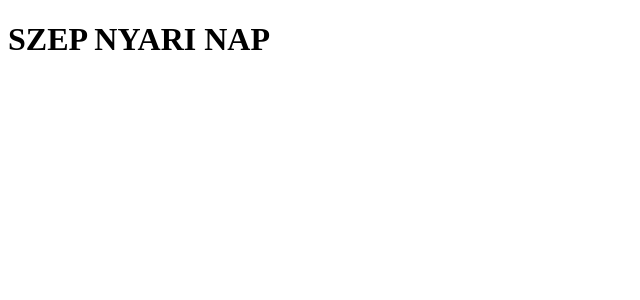
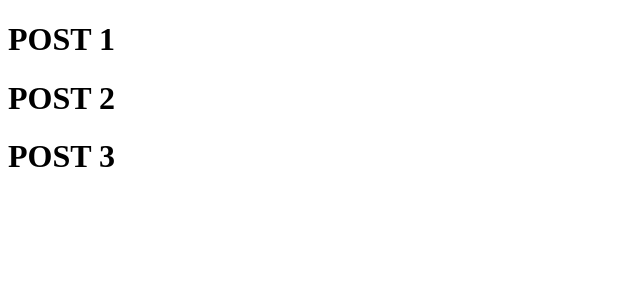
Before and after one commit to Azzazello1979/ferrilata_nefrit_frontEnd, an Angular app in the folder Reddit/: page / in a window 1280 px wide. Shown: the top 300 px of the page, without its empty margins (0-640 px from the left). Built offline with nearby package versions, Linux system fonts and the light colour scheme.

Commit message:
chore(post-service) post-service added

```diff
--- a/Reddit/src/app/components/posts/posts.component.html
+++ b/Reddit/src/app/components/posts/posts.component.html
@@ -1 +1,3 @@
-<h1>SZEP NYARI NAP</h1>
+<h1>POST 1</h1>
+<h1>POST 2</h1>
+<h1>POST 3</h1>
--- a/Reddit/src/app/components/posts/posts.component.ts
+++ b/Reddit/src/app/components/posts/posts.component.ts
@@ -6,10 +6,16 @@ import { Component, OnInit } from '@angular/core';
   styleUrls: ['./posts.component.css']
 })
 export class PostsComponent implements OnInit {
+id: number;
+title: string;
+content: string;
+channel: string;
+timestamp: number;
 
   constructor() { }
 
   ngOnInit() {
+
   }
 
 }
```
Also changed, not shown: Reddit/src/app/services/post-service.service.ts (added, +9 -0 lines), 1 other file (tests, documents, lock files or other folders).
